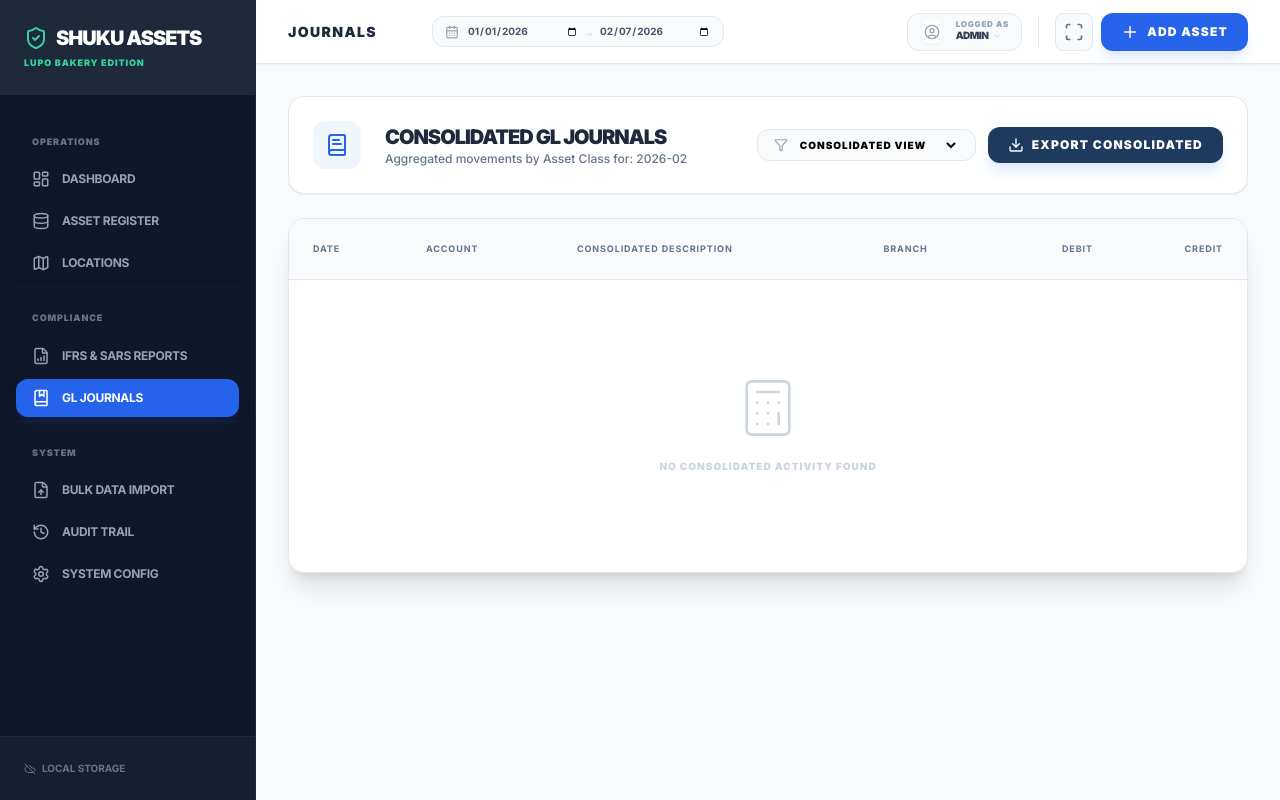
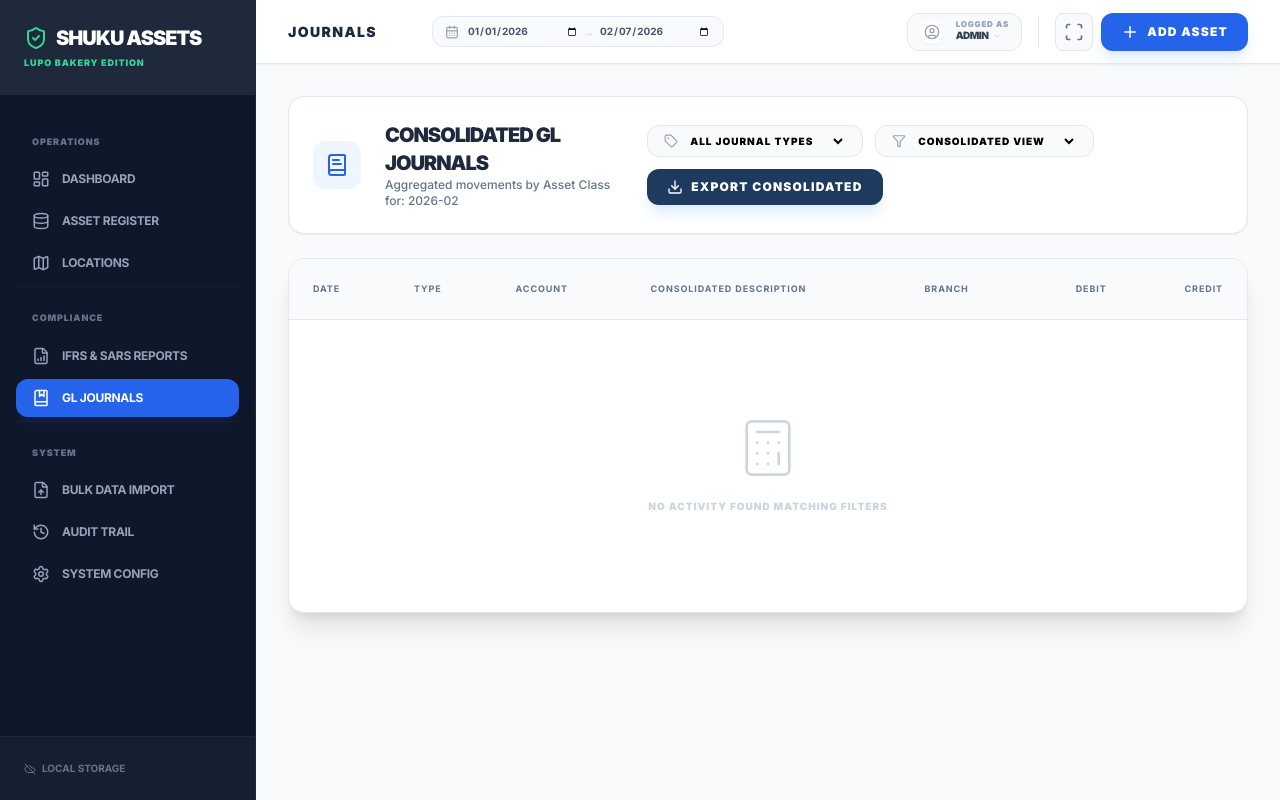
Before and after one commit to shanmand/shuku-assets, a React (Vite) app: page / in a window 1280 px wide. Both pictures are taken after a click on the button "GL JOURNALS". Built offline with nearby package versions, Linux system fonts and the light colour scheme.

Commit message:
Added option to filter by journal type

```diff
--- a/components/JournalManager.tsx
+++ b/components/JournalManager.tsx
@@ -2,7 +2,7 @@ import React, { useMemo, useState } from 'react';
 import { Asset, JournalEntry, AssetCategory, AssetLocation } from '../types';
 import { calculateDepreciation } from '../services/assetService';
 import { format, endOfMonth } from 'date-fns';
-import { BookText, Download, Calculator, Filter } from 'lucide-react';
+import { BookText, Download, Calculator, Filter, Tag } from 'lucide-react';
 import * as XLSX from 'xlsx';
 
 // Custom implementation of startOfMonth as it is missing from date-fns export in this environment
@@ -19,6 +19,7 @@ interface JournalManagerProps {
 
 const JournalManager: React.FC<JournalManagerProps> = ({ assets, categories, locations, selectedMonth }) => {
   const [selectedBranch, setSelectedBranch] = useState<string>('all');
+  const [selectedType, setSelectedType] = useState<'all' | 'Depreciation' | 'Addition'>('all');
 
   const branches = useMemo(() => locations.filter(u => u.type === 'Branch'), [locations]);
 
@@ -69,7 +70,8 @@ const JournalManager: React.FC<JournalManagerProps> = ({ assets, categories, loc
           description: `Consolidated Monthly Depr - ${category.name}`,
           debit: movement.periodicDepr,
           credit: 0,
-          branchId: movement.branchId
+          branchId: movement.branchId,
+          type: 'Depreciation'
         });
         entries.push({
           id: `accum-${movement.categoryId}-${movement.branchId}`,
@@ -79,7 +81,8 @@ const JournalManager: React.FC<JournalManagerProps> = ({ assets, categories, loc
           description: `Consolidated Monthly Depr - ${category.name}`,
           debit: 0,
           credit: movement.periodicDepr,
-          branchId: movement.branchId
+          branchId: movement.branchId,
+          type: 'Depreciation'
         });
       }
 
@@ -92,7 +95,8 @@ const JournalManager: React.FC<JournalManagerProps> = ({ assets, categories, loc
           description: `Consolidated Monthly Additions - ${category.name}`,
           debit: movement.additions,
           credit: 0,
-          branchId: movement.branchId
+          branchId: movement.branchId,
+          type: 'Addition'
         });
         entries.push({
           id: `pay-${movement.categoryId}-${movement.branchId}`,
@@ -102,17 +106,21 @@ const JournalManager: React.FC<JournalManagerProps> = ({ assets, categories, loc
           description: `Consolidated Monthly Additions - ${category.name}`,
           debit: 0,
           credit: movement.additions,
-          branchId: movement.branchId
+          branchId: movement.branchId,
+          type: 'Addition'
         });
       }
     });
 
-    return entries;
-  }, [filteredAssets, categories, selectedMonth]);
+    // Apply type filter
+    if (selectedType === 'all') return entries;
+    return entries.filter(e => e.type === selectedType);
+  }, [filteredAssets, categories, selectedMonth, selectedType]);
 
   const exportJournals = () => {
     const ws = XLSX.utils.json_to_sheet(journals.map(j => ({
       Date: j.date,
+      Type: j.type,
       'Account Code': j.accountCode,
       'Account Name': j.accountName,
       Description: j.description,
@@ -122,7 +130,7 @@ const JournalManager: React.FC<JournalManagerProps> = ({ assets, categories, loc
     })));
     const wb = XLSX.utils.book_new();
     XLSX.utils.book_append_sheet(wb, ws, "Consolidated GL Journals");
-    XLSX.writeFile(wb, `Consolidated_Journals_${selectedMonth}_${selectedBranch === 'all' ? 'FULL' : 'BRANCH'}.xlsx`);
+    XLSX.writeFile(wb, `Consolidated_Journals_${selectedMonth}_${selectedType.toUpperCase()}_${selectedBranch === 'all' ? 'FULL' : 'BRANCH'}.xlsx`);
   };
 
   const currencyFormatter = new Intl.NumberFormat('en-ZA', {
@@ -134,7 +142,7 @@ const JournalManager: React.FC<JournalManagerProps> = ({ assets, categories, loc
 
   return (
     <div className="space-y-6 animate-in fade-in duration-300">
-      <div className="bg-white p-6 rounded-2xl border border-slate-200 shadow-sm flex flex-col md:flex-row justify-between items-start md:items-center gap-6 no-print">
+      <div className="bg-white p-6 rounded-2xl border border-slate-200 shadow-sm flex flex-col xl:flex-row justify-between items-start xl:items-center gap-6 no-print">
         <div className="flex items-center gap-6">
           <div className="bg-blue-50 p-3 rounded-xl text-blue-600">
             <BookText size={24} />
@@ -145,7 +153,20 @@ const JournalManager: React.FC<JournalManagerProps> = ({ assets, categories, loc
           </div>
         </div>
 
-        <div className="flex items-center gap-3">
+        <div className="flex flex-wrap items-center gap-3">
+          <div className="flex items-center gap-2 bg-slate-50 px-4 py-2 rounded-xl border border-slate-200">
+            <Tag size={14} className="text-slate-400" />
+            <select
+              className="bg-transparent text-[10px] font-black uppercase tracking-widest outline-none cursor-pointer pr-4"
+              value={selectedType}
+              onChange={(e) => setSelectedType(e.target.value as any)}
+            >
+              <option value="all">ALL JOURNAL TYPES</option>
+              <option value="Depreciation">DEPRECIATION ONLY</option>
+              <option value="Addition">ADDITIONS ONLY</option>
+            </select>
+          </div>
+
           <div className="flex items-center gap-2 bg-slate-50 px-4 py-2 rounded-xl border border-slate-200">
             <Filter size={14} className="text-slate-400" />
             <select
@@ -174,6 +195,7 @@ const JournalManager: React.FC<JournalManagerProps> = ({ assets, categories, loc
             <thead className="bg-slate-50 border-b border-slate-200 text-slate-500 font-black uppercase text-[9px] tracking-widest">
               <tr>
                 <th className="px-6 py-5 text-left">Date</th>
+                <th className="px-6 py-5 text-left">Type</th>
                 <th className="px-6 py-5 text-left">Account</th>
                 <th className="px-6 py-5 text-left">Consolidated Description</th>
                 {selectedBranch === 'all' && <th className="px-6 py-5 text-left">Branch</th>}
@@ -184,10 +206,10 @@ const JournalManager: React.FC<JournalManagerProps> = ({ assets, categories, loc
             <tbody className="divide-y divide-slate-100">
               {journals.length === 0 ? (
                 <tr>
-                  <td colSpan={selectedBranch === 'all' ? 6 : 5} className="px-6 py-24 text-center">
+                  <td colSpan={selectedBranch === 'all' ? 7 : 6} className="px-6 py-24 text-center">
                     <div className="flex flex-col items-center gap-4 text-slate-300">
                       <Calculator size={64} strokeWidth={1} />
-                      <p className="font-black uppercase tracking-widest text-[10px]">No consolidated activity found</p>
+                      <p className="font-black uppercase tracking-widest text-[10px]">No activity found matching filters</p>
                     </div>
                   </td>
                 </tr>
@@ -195,6 +217,13 @@ const JournalManager: React.FC<JournalManagerProps> = ({ assets, categories, loc
                 journals.map((j, i) => (
                   <tr key={`${j.id}-${i}`} className="hover:bg-blue-50/30 transition-colors group">
                     <td className="px-6 py-4 font-mono text-slate-500 text-[11px]">{j.date}</td>
+                    <td className="px-6 py-4">
+                      <span className={`px-2 py-0.5 rounded text-[8px] font-black uppercase tracking-widest ${
+                        j.type === 'Depreciation' ? 'bg-orange-50 text-orange-600' : 'bg-emerald-50 text-emerald-600'
+                      }`}>
+                        {j.type}
+                      </span>
+                    </td>
                     <td className="px-6 py-4">
                       <span className="font-black text-slate-800 block text-[12px]">{j.accountCode}</span>
                       <span className="text-[9px] text-slate-400 font-bold uppercase tracking-tight">{j.accountName}</span>
@@ -230,7 +259,7 @@ const JournalManager: React.FC<JournalManagerProps> = ({ assets, categories, loc
             {journals.length > 0 && (
               <tfoot className="bg-slate-900 text-white font-black text-[11px] uppercase tracking-widest">
                 <tr>
-                  <td colSpan={selectedBranch === 'all' ? 4 : 3} className="px-6 py-4 text-right">Trial Balance Totals</td>
+                  <td colSpan={selectedBranch === 'all' ? 5 : 4} className="px-6 py-4 text-right">Trial Balance Totals</td>
                   <td className="px-6 py-4 text-right font-mono">
                     {currencyFormatter.format(journals.reduce((sum, j) => sum + j.debit, 0))}
                   </td>
```
